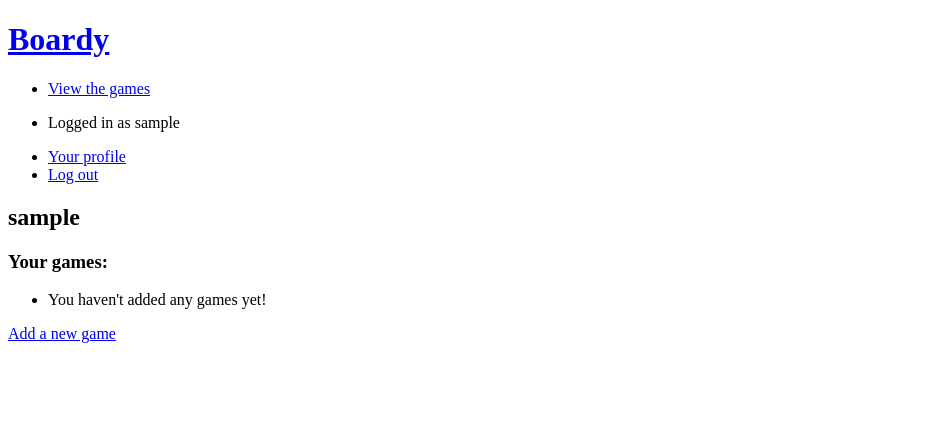
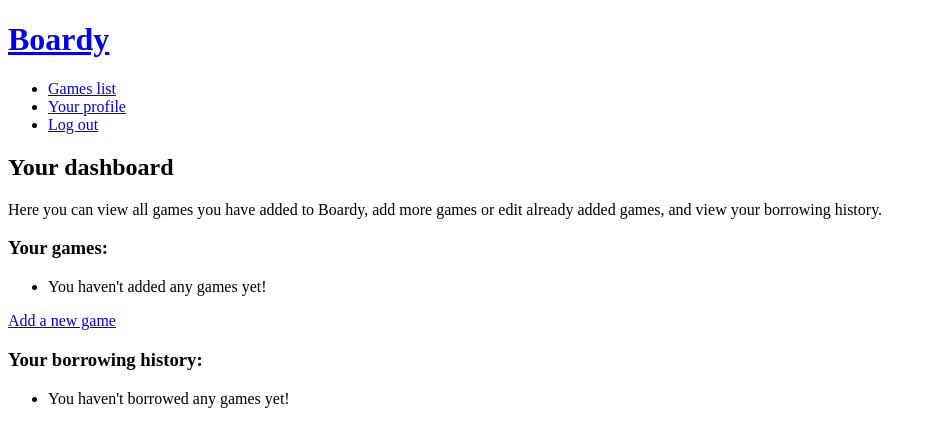
Before and after one commit to hjarve/boardy-repo, a Django app: page /user_page/ in a window 1280 px wide. Shown: the top 447 px of the page, without its empty margins (0-936 px from the left). Run offline with Django 3.2, Linux system fonts and the light colour scheme; the visitor is signed in with stand-in values (Sample User, id 1); data that the repository does not hold is empty.

Commit message:
created the borrowing system

```diff
--- a/board_games/forms.py
+++ b/board_games/forms.py
@@ -1,7 +1,4 @@
 from django import forms
-from django.db import models
-from django.forms import fields
-
 from .models import BoardGame, Loan
 
 class BoardGameForm(forms.ModelForm):
@@ -13,3 +10,4 @@ class LoanForm(forms.ModelForm):
     class Meta:
         model = Loan
         fields = ['borrow']
+        labels = {'borrow': ''}
--- a/board_games/models.py
+++ b/board_games/models.py
@@ -5,7 +5,7 @@ class BoardGame(models.Model):
     """A board game the user can lend."""
     name = models.CharField(max_length = 200)
     description = models.TextField()
-    date_added = models.DateTimeField(auto_now_add = True)
+    date_added = models.DateTimeField(auto_now_add=True)
     date_edited = models.DateTimeField(auto_now=True)
     owner = models.ForeignKey(User, on_delete=models.CASCADE)
 
@@ -19,7 +19,7 @@ class Loan(models.Model):
     date_added = models.DateTimeField(auto_now_add=True)
     date_edited = models.DateTimeField(auto_now=True)
     borrower = models.ForeignKey(User, on_delete=models.CASCADE)
-    borrow = models.BooleanField()
+    borrow = models.BooleanField(default=False)
 
     def __str__(self):
         """Return a string presentation of the board game loan."""
--- a/board_games/templates/board_games/all_games.html
+++ b/board_games/templates/board_games/all_games.html
@@ -6,7 +6,7 @@
 
     <ul>
         {% for game in games %}
-            <li><a href="{% url 'board_games:board_game' board_game.id %}">{{ game }}</a></li>
+            <li><a href="{% url 'board_games:board_game' game.id %}">{{ game }}</a></li>
         {% empty %}
             <li>No games have been added yet!</li>
         {% endfor %}
--- a/board_games/templates/board_games/base.html
+++ b/board_games/templates/board_games/base.html
@@ -5,7 +5,6 @@
     <meta charset="utf-8">
     <meta http-equiv="X-UA-Compatible" content="IE=edge">
     <title>Boardy - For all your board game borrowing needs!</title>
-    <meta name="description" content="">
     <meta name="viewport" content="width=device-width, initial-scale=1">
     <link rel="stylesheet" href="">
 </head>
@@ -17,9 +16,8 @@
 
     <nav>
         <ul>
-            <li><a href="{% url 'board_games:all_games' %}">View the games</a>
+            <li><a href="{% url 'board_games:all_games' %}">Games list</a>
             {% if user.is_authenticated %}
-            <li><p>Logged in as {{ user.username }}</p></li>
             <li><a href="{% url 'board_games:user_page' %}">Your profile</a></li>
             <li><a href="{% url 'users:logout' %}">Log out</a></li>
             {% else %}
--- a/board_games/templates/board_games/user_page.html
+++ b/board_games/templates/board_games/user_page.html
@@ -2,12 +2,13 @@
 
 {% block content %}
 
-    <h2>{{ user.username }}</h2>
+    <h2>Your dashboard</h2>
+    <p>Here you can view all games you have added to Boardy, add more games or edit already added games, and view your borrowing history.</p>
 
     <h3>Your games:</h3>
     <ul>
         {% for game in users_board_games %}
-            <li>{{ game }}</li>
+            <li><a href="{% url 'board_games:board_game' game.id %}">{{ game }}</a> (<a href="{% url 'board_games:edit_board_game' game.id %}">Edit</a>)</li>
         {% empty %}
             <li>You haven't added any games yet!</li>
         {% endfor %}
@@ -15,6 +16,22 @@
 
     <a href="{% url 'board_games:new_board_game' %}">Add a new game</a>
 
+    <h3>Your borrowing history:</h3>
+    <ul>
+        {% for loan in users_loans %}
+            <li>Borrowed {{ loan.board_game }} from {{ loan.board_game.owner }} on {{ loan.date_added | date:"F d, Y H:i" }}.
+            {% if loan.borrow %}
+                <a href="{% url 'board_games:edit_loan' loan.id %}">Return the game</a>
+            {% else %}
+                Returned on {{ loan.date_edited | date:"F d, Y H:i" }}.
+            {% endif %}
+            </li>
+        {% empty %}
+            <li>You haven't borrowed any games yet!</li>
+        {% endfor %}
+    </ul>
+
+
 
 
 {% endblock content %}
--- a/board_games/urls.py
+++ b/board_games/urls.py
@@ -16,5 +16,9 @@ urlpatterns = [
     # Page for edting a board game
     path('edit_board_game/<int:board_game_id>/', views.edit_board_game, name='edit_board_game'),
     # User's own page, shows users board games
-    path('user_page/', views.user_page, name = 'user_page')
+    path('user_page/', views.user_page, name = 'user_page'),
+    # Page for borrowing a game
+    path('borrow_game/<int:board_game_id>/', views.borrow_game, name='borrow_game'),
+    # Edit a loan (return a game)
+    path('edit_loan/<int:loan_id>/', views.edit_loan, name='edit_loan'),
 ]
--- a/board_games/views.py
+++ b/board_games/views.py
@@ -1,17 +1,20 @@
 from django.shortcuts import redirect, render
 from .models import BoardGame, Loan
-from .forms import BoardGameForm
+from .forms import BoardGameForm, LoanForm
 from django.contrib.auth.decorators import login_required
 from django.http import Http404
 
 def index(request):
     """The home page for Boardy"""
-    return render(request, 'board_games/index.html')
+    games = BoardGame.objects.all().order_by('name')
+    first_5 = games[:5]
+    context = {'first_5': first_5}
+    return render(request, 'board_games/index.html', context)
 
 def all_games(request):
     """Show all board games"""
     # Board games sorted by their names
-    games = BoardGame.objects.all()
+    games = BoardGame.objects.order_by('name')
     context = {'games': games}
     return render(request, 'board_games/all_games.html', context)
 
@@ -66,7 +69,50 @@ def edit_board_game(request, board_game_id):
         form = BoardGameForm(instance=board_game, data = request.POST)
         if form.is_valid():
             form.save()
-            return redirect('board_games:user_page', board_game_id = board_game.id)
+            return redirect('board_games:user_page')
 
     context = {'board_game': board_game, 'form': form}
     return render(request, 'board_games/edit_board_game.html', context)
+
+@login_required
+def borrow_game(request, board_game_id):
+    """Place a new loan on a game"""
+    board_game = BoardGame.objects.get(id = board_game_id)
+    if request.method != 'POST':
+        # No data submitted; create a blank form.
+        form = LoanForm()
+    else:
+        # POST data submitted; process data.
+        form = LoanForm(data = request.POST)
+        if form.is_valid():
+            borrow_game = form.save(commit=False)
+            borrow_game.board_game = board_game
+            borrow_game.borrower = request.user
+            borrow_game.owner = board_game.owner
+            borrow_game.save()
+            return redirect('board_games:user_page')
+
+    #Display a blank or invalid form.
+    context = {'board_game': board_game,'form': form}
+    return render(request, 'board_games/borrow_game.html', context)
+
+@login_required
+def edit_loan(request, loan_id):
+    """Edit a loan (return the game)."""
+    loan = Loan.objects.get(id = loan_id)
+    # Make sure the loan belongs to the current borrower.
+    if loan.borrower != request.user:
+        raise Http404
+
+    if request.method != 'POST':
+        # Initial request; pre-fill form with the current data.
+        form = LoanForm(instance=loan)
+    else:
+        # POST data submitted; process data.
+        form = LoanForm(instance=loan, data = request.POST)
+        if form.is_valid():
+            form.save()
+            return redirect('board_games:user_page')
+
+    context = {'loan': loan, 'form': form}
+    return render(request, 'board_games/edit_loan.html', context)
```
Also changed, not shown: board_games/templates/board_games/board_game.html (+16 -5 lines), board_games/templates/board_games/borrow_game.html (added, +15 -0 lines), board_games/templates/board_games/edit_loan.html (added, +15 -0 lines), board_games/templates/board_games/index.html (+16 -1 lines), board_games/migrations/0003_alter_loan_borrow.py (added).
